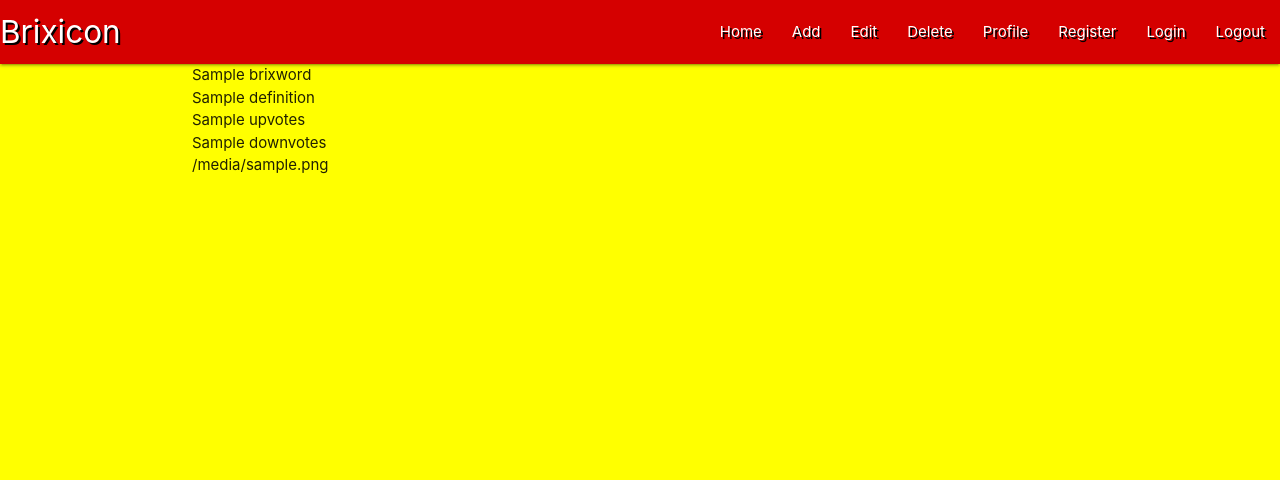
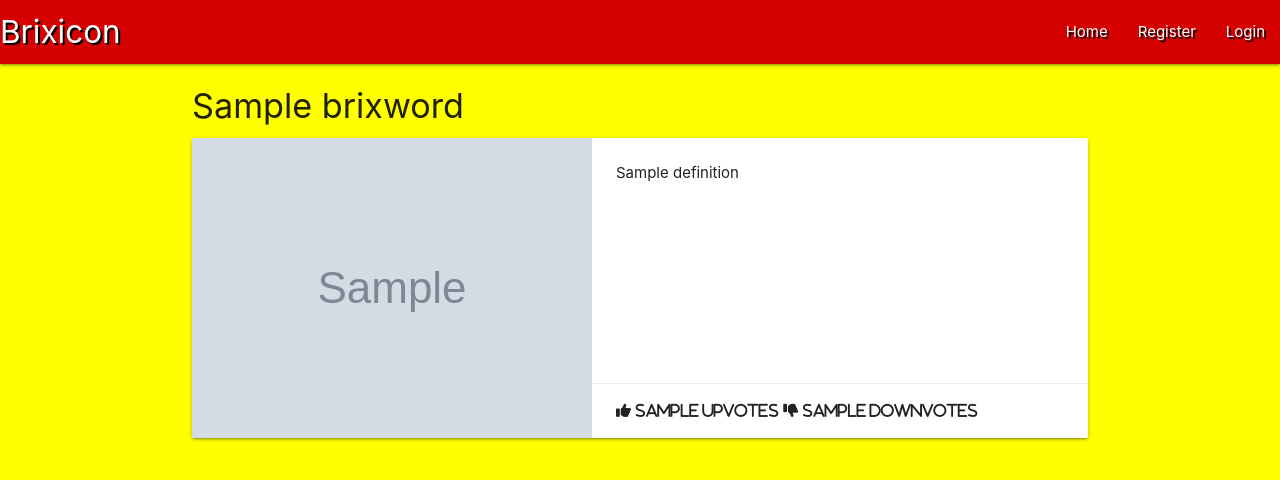
Before and after one commit to JeromeDaGnome/Brixicon, a Flask app: page / in a window 1280 px wide. Shown: the top 480 px of the page. Run offline with Flask 2, Linux system fonts and the light colour scheme; grey boxes marked "Sample" are stand-in pictures; a database or web service that is not in the repository returns one stand-in record (values such as "Sample title"); some libraries are stand-ins or nearby versions.

Commit message:
formatted definitions page

```diff
--- a/app.py
+++ b/app.py
@@ -89,7 +89,18 @@ def profile(username):
     # collect current users 'username' from db
     username = mongo.db.users.find_one(
         {"username": session["user"]})["username"]
-    return render_template("profile.html", username=username)
+
+    if session["user"]:
+        return render_template("profile.html", username=username)
+    return redirect(url_for("login"))
+
+
+@app.route("/logout")
+def logout():
+    # remove currently logged in user from cookies
+    flash("You have been logged out")
+    session.pop("user")
+    return redirect(url_for("login"))
 
 
 if __name__ == "__main__":
--- a/templates/base.html
+++ b/templates/base.html
@@ -22,13 +22,16 @@
             <a href="#" data-target="mobile-demo" class="sidenav-trigger"><i class="fas fa-bars"></i></a>
             <ul class="right hide-on-med-and-down">
                 <li><a href="{{ url_for('get_brixicals') }}">Home</a></li>
+                {% if session.user %}
                     <li><a href="#">Add</a></li>
                     <li><a href="#">Edit</a></li>
                     <li><a href="#">Delete</a></li>
                     <li><a href="{{ url_for('profile', username=session['user']) }}">Profile</a></li>
+                    <li><a href="{{ url_for('logout') }}">Logout</a></li>
+                {% else %}
                     <li><a href="{{ url_for('register') }}">Register</a></li>
                     <li><a href="{{ url_for('login') }}">Login</a></li>
-                <li><a href="#">Logout</a></li>
+                {% endif %}
             </ul>
             </div>
         </nav>
@@ -37,13 +40,16 @@
         <ul class="sidenav red accent-4" id="mobile-demo">
             <li><h4 class="center-align">Brixicon</h4></li>
             <li><a href="{{ url_for('get_brixicals') }}">Home</a></li>
+            {% if session.user %}
                 <li><a href="#">Add</a></li>
                 <li><a href="#">Edit</a></li>
                 <li><a href="#">Delete</a></li>
                 <li><a href="{{ url_for('profile', username=session['user']) }}">Profile</a></li>
+                <li><a href="{{ url_for('logout') }}">Logout</a></li>
+            {% else %}
                 <li><a href="{{ url_for('register') }}">Register</a></li>
                 <li><a href="{{ url_for('login') }}">Login</a></li>
-            <li><a href="#">Logout</a></li>
+            {% endif %}
         </ul>
 
     </header>
--- a/templates/brixicals.html
+++ b/templates/brixicals.html
@@ -2,11 +2,22 @@
 {% block content %}
 
     {% for brixical in brixicals %}
-        {{ brixical.brixword }}<br>
-        {{ brixical.definition }}<br>
-        {{ brixical.upvotes }}<br>
-        {{ brixical.downvotes }}<br>
-        {{ brixical.imageUrl }}<br>
-    {% endfor %}
-
+        <div class="col s12 m7">
+            <h4 class="header">{{ brixical.brixword }}</h4>
+            <div class="card horizontal small">
+                <div class="card-image">
+                    <img src="{{ brixical.imageUrl }}">
+                </div>
+                <div class="card-stacked">
+                    <div class="card-content">
+                        <p>{{ brixical.definition }}</p>
+                    </div>
+                    <div class="card-action">
+                        <i class="fa-solid fa-thumbs-up"> {{ brixical.upvotes }} </i>
+                        <i class="fa-solid fa-thumbs-down"> {{ brixical.downvotes }} </i>
+                    </div>
+                </div>
+            </div>
+        </div>
+      {% endfor %}
 {% endblock %}
```
Lines whose indentation alone changed are shown as unchanged.
